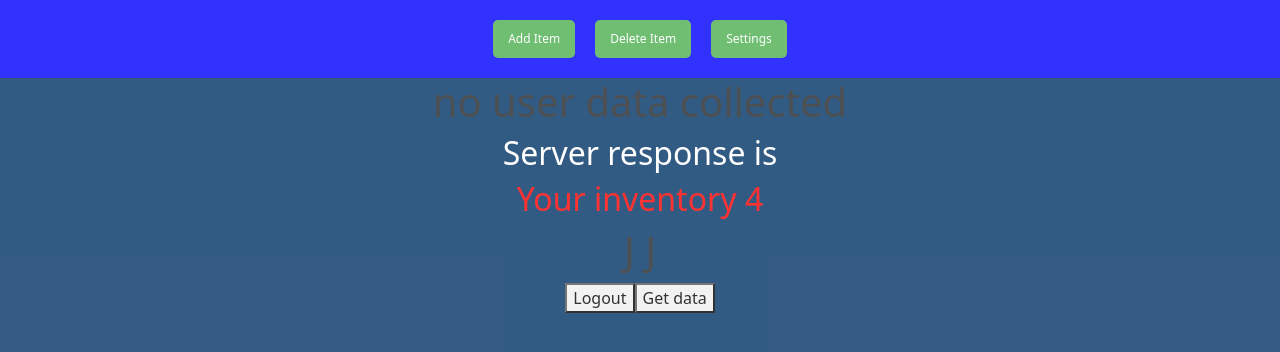
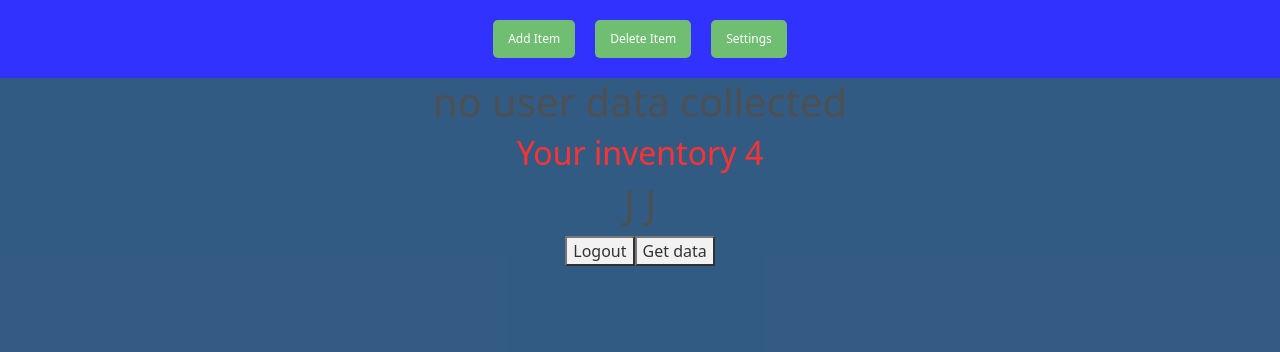
Before and after one commit to Cjunk/HOME-INVENTORY, a React (Create React App) app in the folder client/: page /homepage in a window 1280 px wide. Shown: the top 352 px of the page. Built offline with nearby package versions, Linux system fonts and the light colour scheme; sample sign-in values are in the browser's storage.

Commit message:
start registration page

```diff
--- a/client/src/Components/testpage.js
+++ b/client/src/Components/testpage.js
@@ -66,7 +66,7 @@ function YourInventory({ setLogout }) {
     <div>
       {theData && <div className="testingLabels">TheData:{theData.userID} {theData.user_first_name}  {theData.user_email} </div>}
       <h1>{theData.userID ? "yes user data collected" : "no user data collected"}</h1>
-      <h2 className="testingLabels">Server response is {serverResponse}</h2>
+      <h1>{serverResponse? <h2 className="testingLabels">Server response is {serverResponse}</h2>:"" }</h1>
       <h2>Your inventory 4</h2>
       <h1> J J</h1>
       <button onClick={handleLogout} className="input" id="logoutBut">
```
Also changed, not shown: 1 other file (tests, documents, lock files or other folders).
